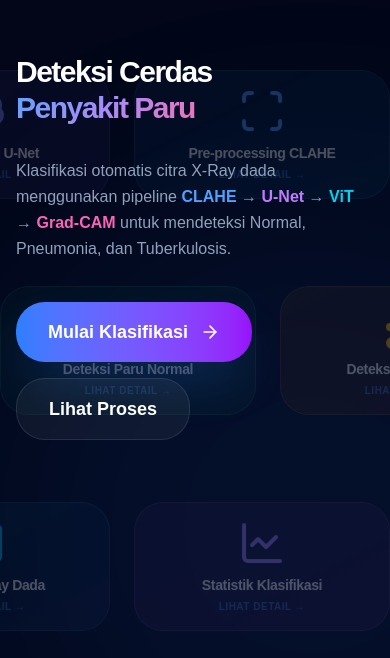
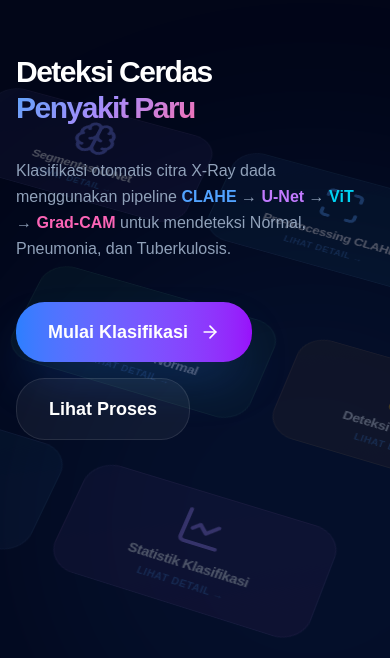
Before and after one commit to WiMProject/sekeripsi, a React (Vite) app in the folder frontend/: page / in a window 390 px wide. Shown: the part 186-844 px from the top of the page. Built offline with nearby package versions, Linux system fonts and the light colour scheme.

Commit message:
Restore full 3D rotation in HeroParallax for mobile viewports

```diff
--- a/frontend/src/components/ui/hero-parallax.tsx
+++ b/frontend/src/components/ui/hero-parallax.tsx
@@ -38,7 +38,7 @@ export const HeroParallax = ({
     springConfig
   );
   const rotateX = useSpring(
-    useTransform(scrollYProgress, [0, 0.2], [isMobile ? 0 : 15, 0]),
+    useTransform(scrollYProgress, [0, 0.2], [15, 0]),
     springConfig
   );
   const opacity = useSpring(
@@ -46,7 +46,7 @@ export const HeroParallax = ({
     springConfig
   );
   const rotateZ = useSpring(
-    useTransform(scrollYProgress, [0, 0.2], [isMobile ? 0 : 20, 0]),
+    useTransform(scrollYProgress, [0, 0.2], [20, 0]),
     springConfig
   );
   const translateY = useSpring(
```
